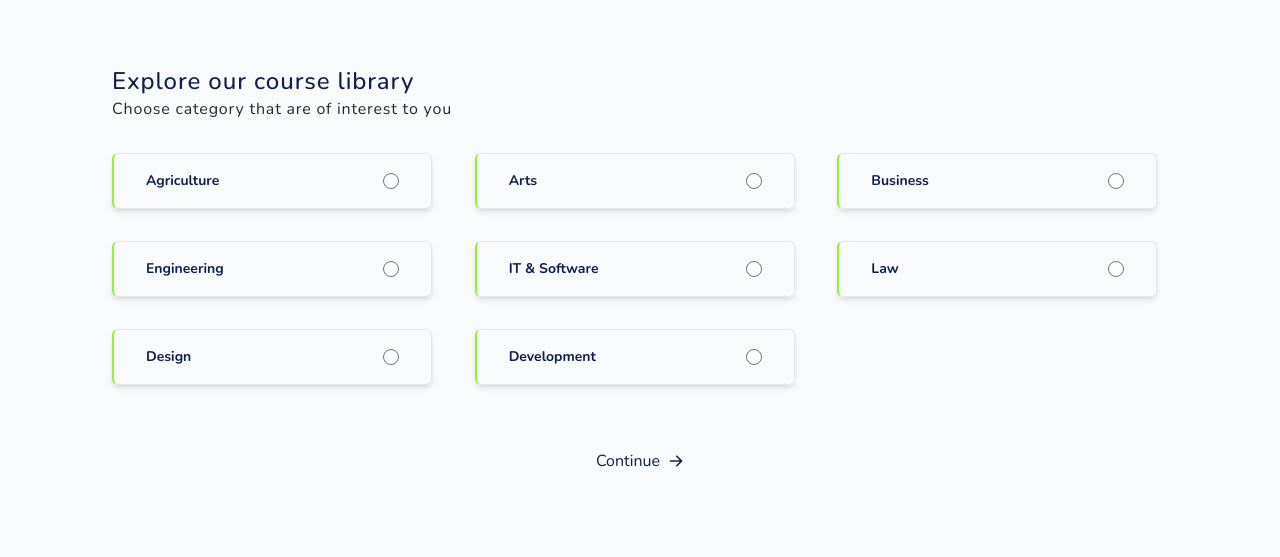
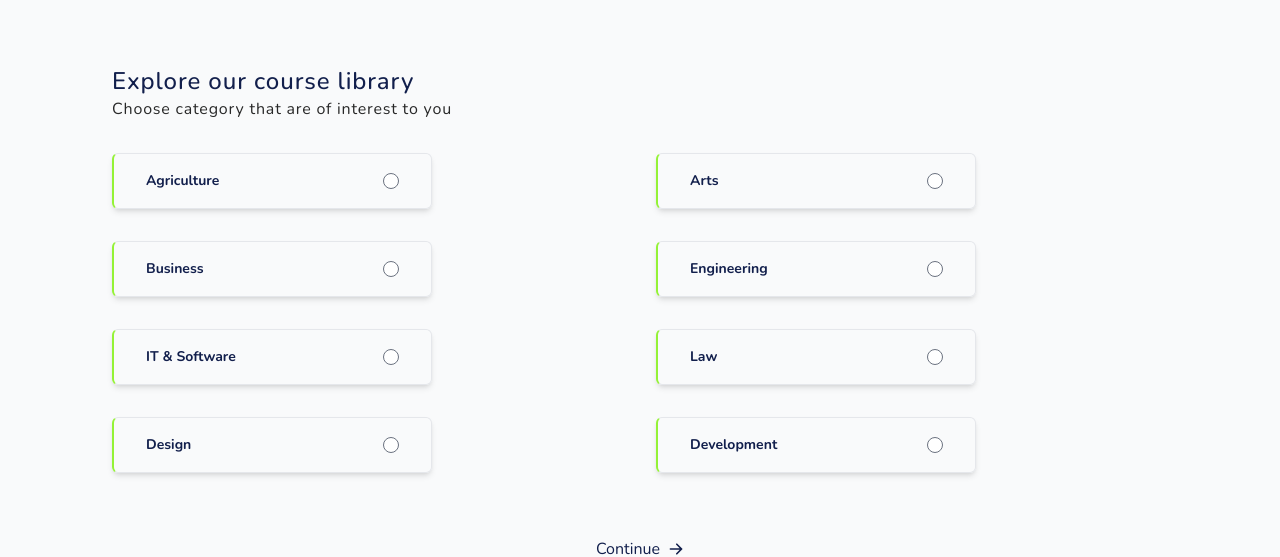
Before and after one commit to WekiWorklab/bizpotta, a Next.js app: page / in a window 1280 px wide. Shown: the part 2500-3057 px from the top of the page. Built offline with nearby package versions, Linux system fonts and the light colour scheme.

Commit message:
grid column changes

```diff
--- a/pages/index.js
+++ b/pages/index.js
@@ -311,7 +311,7 @@ export default function Home() {
               {/* list of radio in boxes */}
 
               {/* <div className='w-full mx-auto flex flex-col gap-6 justify-center items-center md:grid md:grid-cols-3 md:gap-8 md:px-24 py-8'> */}
-              <div className='w-full mx-auto flex flex-col gap-6 justify-center items-center md:grid md:grid-cols-3 md:gap-8 md:px-28 py-8'>
+              <div className='w-full mx-auto flex flex-col gap-6 justify-center items-center md:grid md:grid-cols-2 md:gap-8 md:px-28 lg:grid-cols-2 py-8'>
                 {optionsLists.map((option, index) => (
                   <LibraryRadioButton key={index} option={option} setSelectedCourse={handleChangeCourse} />
                 ))}
```
